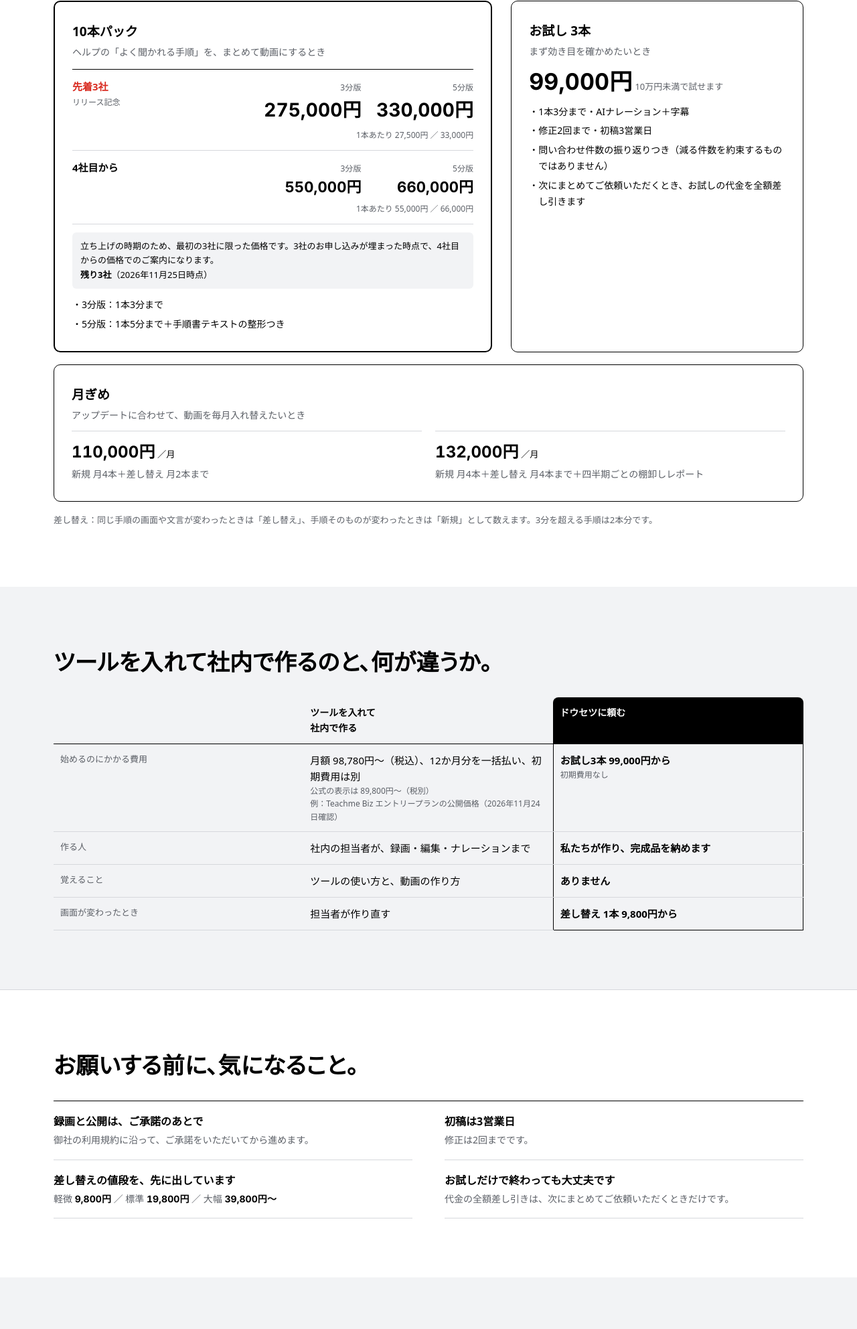
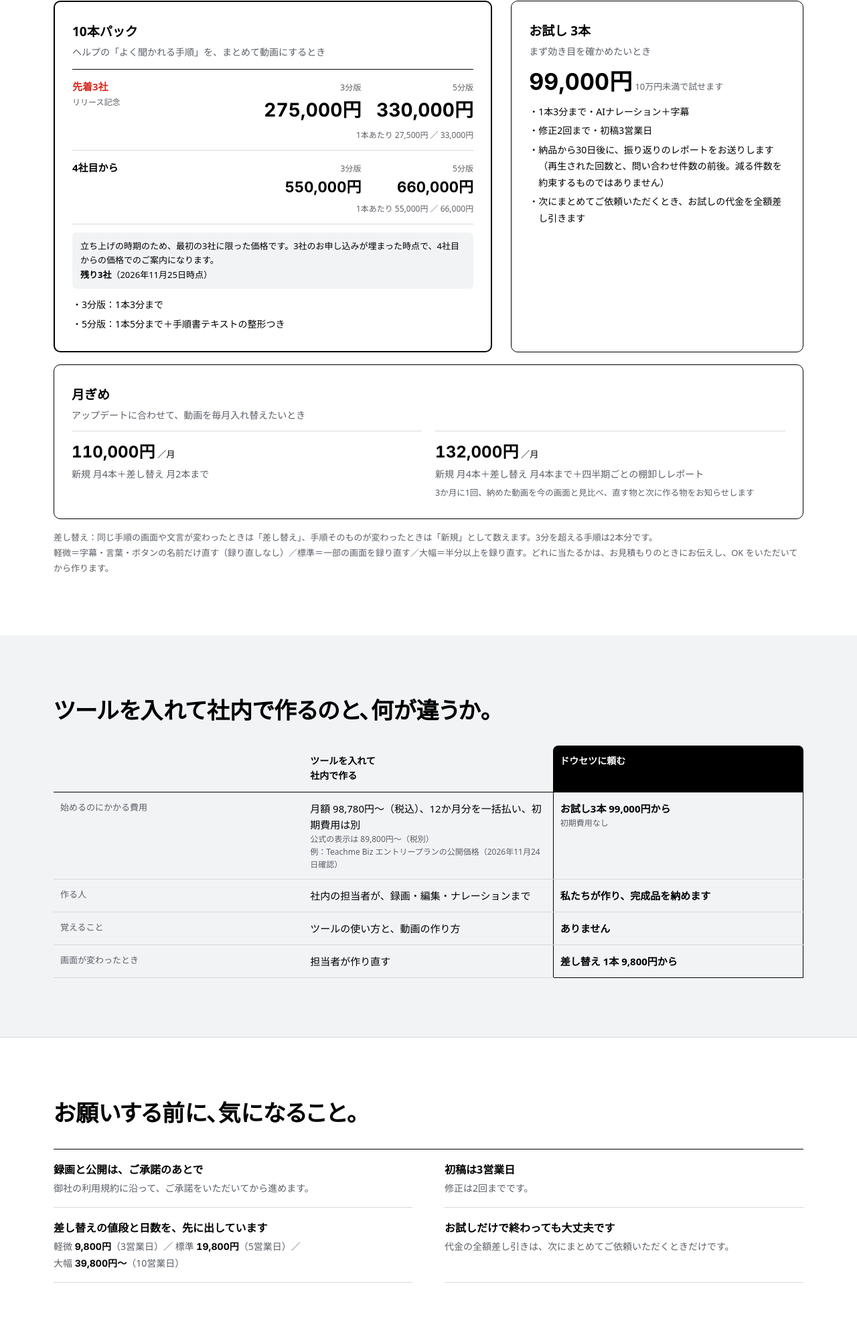
Before and after one commit to martin-luzer/dousetsu-lp, a plain HTML site: page index.html in a window 1280 px wide. Shown: the part 3896-5880 px from the top of the page at 67% size. Drawn offline with Linux system fonts and the light colour scheme; a web font is replaced by a local one.

Commit message:
お試しの振り返り・棚卸しレポート・差し替えの進め方を追加
Co-Authored-By: Claude Opus 5.5 <noreply@anthropic.com>

```diff
--- a/index.html
+++ b/index.html
@@ -259,6 +259,8 @@ a{color:inherit}
 .monthly .two div{border-top:1px solid var(--line);padding-top:10px}
 .monthly .two .yen{font-size:24px}
 .monthly .two p{font-size:14px;color:var(--sub)}
+.monthly .two p small{display:block;margin-top:6px;font-size:12.5px;line-height:1.6}
+.nw{white-space:nowrap}
 .def{margin-top:16px;font-size:13px;color:var(--sub)}
 
 /* 内製との違い */
@@ -560,7 +562,7 @@ html{scroll-padding-bottom:84px}
         <ul>
           <li>1本3分まで・AIナレーション＋字幕</li>
           <li>修正2回まで・初稿3営業日</li>
-          <li>問い合わせ件数の振り返りつき（減る件数を約束するものではありません）</li>
+          <li>納品から30日後に、振り返りのレポートをお送りします（再生された回数と、問い合わせ件数の前後。減る件数を約束するものではありません）</li>
           <li>次にまとめてご依頼いただくとき、お試しの代金を全額差し引きます</li>
         </ul>
       </div>
@@ -571,10 +573,10 @@ html{scroll-padding-bottom:84px}
       <p class="for">アップデートに合わせて、動画を毎月入れ替えたいとき</p>
       <div class="two">
         <div><span class="yen">110,000円</span><small> ／月</small><p>新規 月4本＋差し替え 月2本まで</p></div>
-        <div><span class="yen">132,000円</span><small> ／月</small><p>新規 月4本＋差し替え 月4本まで＋四半期ごとの棚卸しレポート</p></div>
+        <div><span class="yen">132,000円</span><small> ／月</small><p>新規 月4本＋差し替え 月4本まで＋四半期ごとの棚卸しレポート<small>3か月に1回、納めた動画を今の画面と見比べ、直す物と次に作る物をお知らせします</small></p></div>
       </div>
     </div>
-    <p class="def">差し替え：同じ手順の画面や文言が変わったときは「差し替え」、手順そのものが変わったときは「新規」として数えます。3分を超える手順は2本分です。</p>
+    <p class="def">差し替え：同じ手順の画面や文言が変わったときは「差し替え」、手順そのものが変わったときは「新規」として数えます。3分を超える手順は2本分です。<br>軽微＝字幕・言葉・ボタンの名前だけ直す（録り直しなし）／標準＝一部の画面を録り直す／大幅＝半分以上を録り直す。どれに当たるかは、お見積もりのときにお伝えし、OK をいただいてから作ります。</p>
   </div>
 </section>
 
@@ -601,7 +603,7 @@ html{scroll-padding-bottom:84px}
     <ul class="safe">
       <li><b>録画と公開は、ご承諾のあとで</b><span>御社の利用規約に沿って、ご承諾をいただいてから進めます。</span></li>
       <li><b>初稿は3営業日</b><span>修正は2回までです。</span></li>
-      <li><b>差し替えの値段を、先に出しています</b><span>軽微 <span class="yen">9,800円</span> ／ 標準 <span class="yen">19,800円</span> ／ 大幅 <span class="yen">39,800円〜</span></span></li>
+      <li><b>差し替えの値段と日数を、先に出しています</b><span><span class="nw">軽微 <span class="yen">9,800円</span>（3営業日）</span>／ <span class="nw">標準 <span class="yen">19,800円</span>（5営業日）</span>／ <span class="nw">大幅 <span class="yen">39,800円〜</span>（10営業日）</span></span></li>
       <li><b>お試しだけで終わっても大丈夫です</b><span>代金の全額差し引きは、次にまとめてご依頼いただくときだけです。</span></li>
     </ul>
   </div>
@@ -617,6 +619,9 @@ html{scroll-padding-bottom:84px}
       <details><summary>本数が増えたら、1本あたりの値段は下がりますか？</summary><div class="a">10本パックと月ぎめをご用意しています。くわしくは<a href="#price">料金</a>をご覧ください。</div></details>
       <details><summary>プランの変更や解約はできますか？</summary><div class="a">月ぎめの最短のご契約期間は3か月です。そのあとは、1か月前までにご連絡いただければ、いつでも解約できます。10本パックとお試しは、1回ごとのご契約です。</div></details>
       <details><summary>画面はどうやって渡せばいいですか？ セキュリティは？</summary><div class="a"><p>テスト用のアカウントか、ダミーのデータを入れた画面をご用意ください。本物の個人情報は映しません。ご希望があれば、作業の前に秘密保持契約（NDA）を結びます。</p><p>テスト用アカウントの ID・パスワードは、メール本文では受け取りません。パスワード管理ツールの共有など、暗号化された方法でお預けください。お預かりした認証情報は暗号化して保管し、納品が終わった時点でこちらの記録から消して、メールでお知らせします。</p><p>録画・編集・声づくりは、手元のパソコンで行います。作業するパソコンはディスクを暗号化しています。台本づくりと仕上がりの確認では、AI（Claude）が、テスト用アカウントの画面を読みます。AI を使わない制作は行っていません。読み込ませるのは、テスト用アカウントかダミーのデータを入れた画面だけです。</p><p>お預かりした素材は手元のパソコンに保管し、外部のクラウドには置きません。削除をご希望の場合は、お申し出いただければ対応し、対応したことをメールでお知らせします。テスト用のアカウントは、納品のあとに止めていただけます。</p></div></details>
+      <details><summary>お試しの振り返りでは、何を見ますか？</summary><div class="a"><p>納めるとき、3本それぞれに専用のリンクをお付けします。ヘルプ記事や、問い合わせへの返信に貼ってお使いください。動画が開かれた回数と再生された回数は、こちらで自動で数えます。</p><p>お願いする数字は1つだけです。その3つの手順についての問い合わせ件数を、納品の前30日と後30日で教えてください。出せない場合は、再生された回数だけでまとめます。</p><p>納品から30日後に、1枚のレポートにしてお送りします。問い合わせが減ることは約束しません。ヘルプページに動画を直接埋め込んだ場合、その分の回数は数えられません。</p></div></details>
+      <details><summary>棚卸しレポートには、何が書いてありますか？</summary><div class="a"><p>月ぎめ 132,000円の案に付く、3か月に1回のレポートです。</p><p>納めた動画をすべて、御社の今の画面と見比べて、1本ずつ「そのままで大丈夫」「差し替えた方がいい」「作り直した方がいい」に分けます。どの画面が変わったかも書きます。あわせて、動画ごとの再生された回数と、次に動画にすると効きそうなヘルプ記事を3つお知らせします。</p></div></details>
+      <details><summary>画面が変わったら、どう進みますか？</summary><div class="a"><p>新しい版を出す予定が決まったら、出す前に一言お知らせください。月ぎめ 132,000円の案では、こちらも3か月ごとに画面を見比べます。</p><p>ご連絡をいただいたら、軽微・標準・大幅のどれに当たるかと、値段をお伝えします。OK をいただいてから作り、軽微は3営業日、標準は5営業日、大幅は10営業日でお納めします。手順そのものが変わったときは、新規として作ります。</p><p>公開前の画面（テスト用の環境）で録画できれば、新しい版を出す日に合わせて差し替えられます。</p></div></details>
       <details><summary>だれが対応しますか？</summary><div class="a">ご相談から納品まで、代表の藤本がひとりで対応します。途中で担当が変わることはありません。</div></details>
     </div>
   </div>
```
